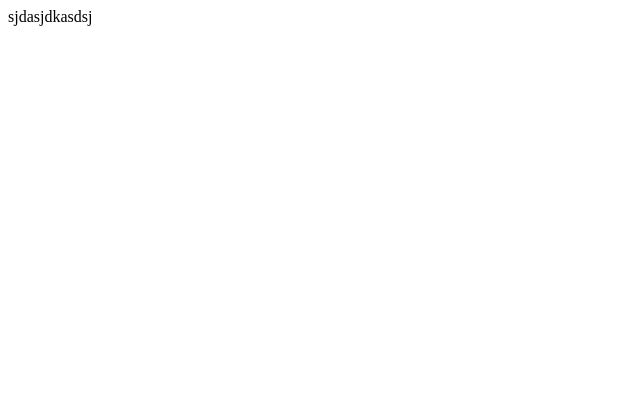
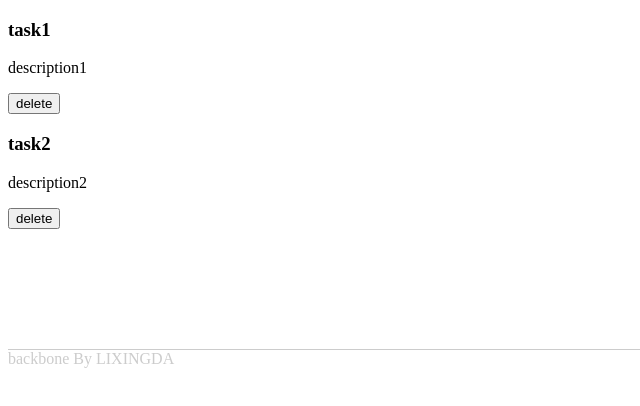
Before and after one commit to XingdaLee/backbone, a website: page index.html in a window 1280 px wide. Shown: the whole page, without its empty margins (0-640 px from the left). Drawn offline with nearby package versions, Linux system fonts and the light colour scheme.

Commit message:
View和Model的事件关联

```diff
--- a/index.html
+++ b/index.html
@@ -1,5 +1,6 @@
 <!DOCTYPE html>
 <html>
+
 <head>
   <meta charset="utf-8">
   <title>backbone</title>
@@ -7,11 +8,12 @@
   <script src="./node_modules/jquery/dist/jquery.min.js"></script>
   <script src="./node_modules/backbone/backbone.js"></script>
 </head>
+
 <body>
   <script type="text/javascript">
     var obj = {
-        "title":"task1",
-        "description":"description1"
+      "title": "task1",
+      "description": "description1"
     };
     // 类
     var ToDoItem = Backbone.Model.extend({
@@ -19,25 +21,64 @@
     });
     // 实例化,设置obj
     var todoItem = new ToDoItem(obj);
-      var todoItem2 = new ToDoItem(obj);
+    var todoItem2 = new ToDoItem({
+      "title": "task2",
+      "description": "description2"
+    });
+    // mode;监听model的变化
     // this.changed,this指向todoItem。changed是哪个值改变了救会显示哪个值
-      todoItem.on('change',function() {
+    todoItem.on('change', function() {
       console.log(this.changed);
       if (this.hasChanged('title')) {
         console.log('title changed!');
-        }else {
+      } else {
         console.log('description changed!');
       }
     });
     // todoItem2监听todoItem的change方法
-      todoItem2.listenTo(todoItem,'change',function(){
+    todoItem2.listenTo(todoItem, 'change', function() {
       // this指向todoItem2
       console.log(this);
     })
-
+    // view监听model的变化
+    var ToDoItemView = Backbone.View.extend({
+      tagName: "div",
+      className: "todo-item",
+      events: {
+        'click button': 'deleteFunc',
+      },
+      initialize: function() {
+        this.listenTo(todoItem, 'change', this.render);
+        this.listenTo(this.model, 'destroy', this.remove);
+      },
+      render: function() {
+        var json = this.model.toJSON();
+        // console.log('model is changed for initialize');
+        this.$el.html('<h3>' + json.title + '</h3><p>' + json.description + '</p><button>delete</button>');
+        return this;
+      },
+      deleteFunc: function() {
+        // 第一种方法直接调用remove
+        // this.remove();
+        // 第二种是从数据角度
+        this.model.destroy();
+      }
+    });
+    // 引用model和todoItem做关联
+    var todoItemView = new ToDoItemView({
+      model: todoItem,
+      // el:'#p1'
+    });
+    var todoItemView2 = new ToDoItemView({
+      model: todoItem2,
+      // el:'#p2'
+    });
+    todoItemView.render().$el.appendTo($('body'));
+    todoItemView2.render().$el.appendTo('body');
   </script>
-    <div class="">
-      sjdasjdkasdsj
+  <div style="color:#ccc;border-top: 1px solid #ccc;margin-top: 120px;">
+    backbone By LIXINGDA
   </div>
 </body>
+
 </html>
```
Also changed, not shown: README.md. Lines whose indentation alone changed are shown as unchanged.
